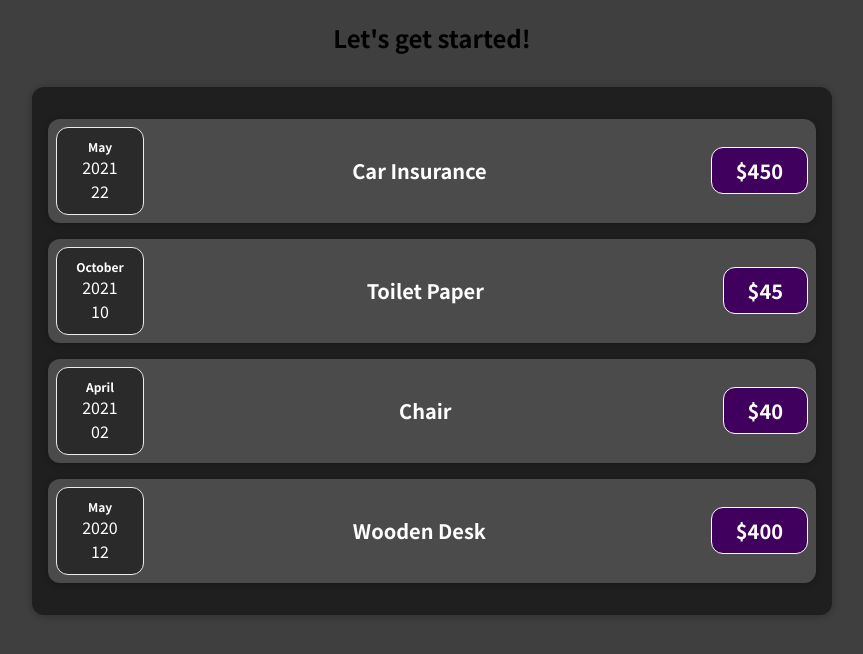
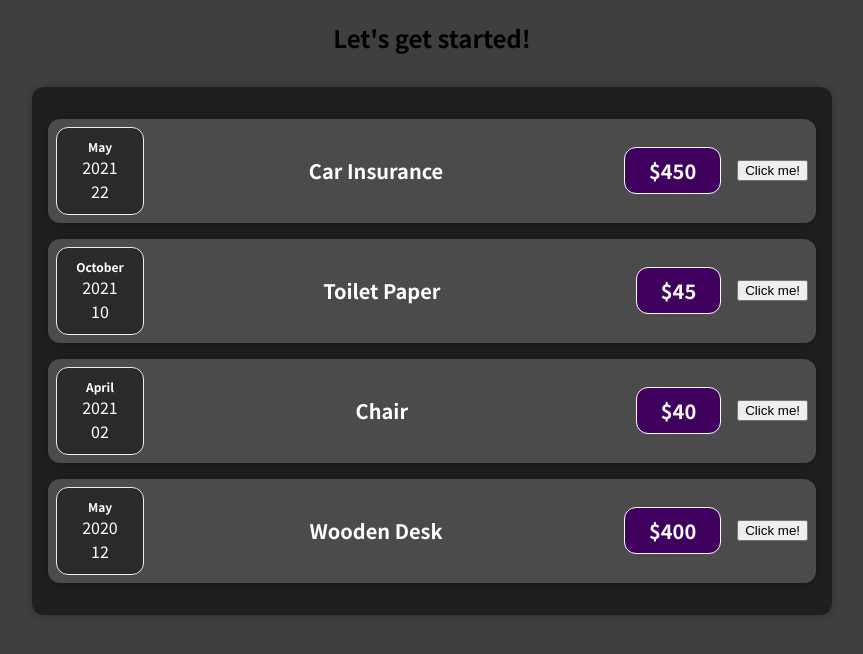
Before and after one commit to jai1408/React-101, a React (Create React App) app: page / in a window 1280 px wide. Shown: the top 654 px of the page, without its empty margins (208-1071 px from the left). Built offline with nearby package versions, Linux system fonts and the light colour scheme.

Commit message:
react101: event handling onClick of button, expenseTitle change

```diff
--- a/src/components/Expenses/ExpenseItem.js
+++ b/src/components/Expenses/ExpenseItem.js
@@ -3,12 +3,20 @@ import "./ExpenseItem.css";
 import Card from "../UI/Card";
 
 const ExpenseItem = (props) => {
+  let title = props.title;
+  //this clickHandler is not updating title because React is only rendering its component once.
+  //so we will use react hooks `useState`
+  const clickHandeler = () => {
+    title = "Updated Value!";
+    console.log(title);
+  };
   return (
     <Card className="expense-item">
       <ExpenseDate date={props.date} />
       <div className="expense-item__description">
-        <h2>{props.title}</h2>
+        <h2>{title}</h2>
         <div className="expense-item__price">{props.amount}</div>
+        <button onClick={clickHandeler}>Click me!</button>
       </div>
     </Card>
   );
```
